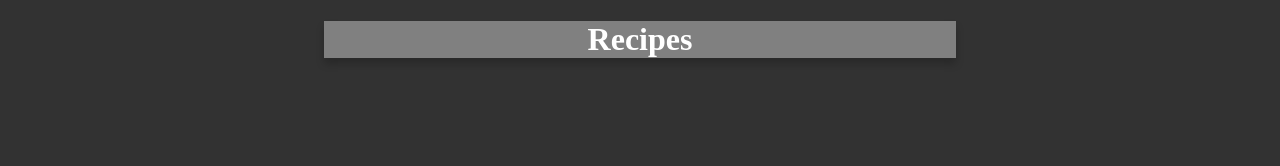
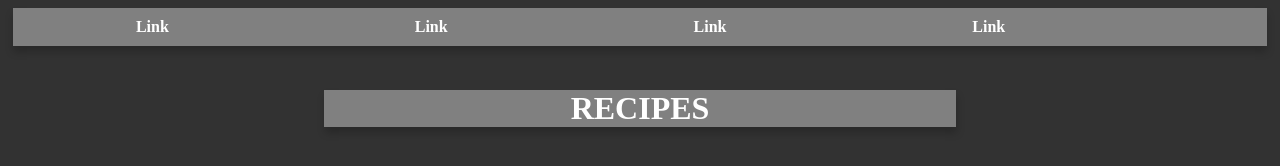
Before and after one commit to deantony/recipes, a plain HTML site: page index.html in a window 1280 px wide. Drawn offline with Linux system fonts and the light colour scheme.

Commit message:
css upgrade/added nav bar

```diff
--- a/index.html
+++ b/index.html
@@ -6,10 +6,14 @@
     </head>
     <body>
         <div class = "nav">
-
+            <a href = "/">Link</a>
+            <a href = "/">Link</a>
+            <a href = "/">Link</a>
+            <a href = "/">Link</a>
         </div>
+        <br>
         <div class ="header">
-            <h1>Recipes</h1>
+            <h1>RECIPES</h1>
         </div>
         <script src = "./main.js"></script>
     </body>
--- a/style.css
+++ b/style.css
@@ -1,15 +1,31 @@
 body{
     background-color: rgb(50, 50, 50);
     color: white;
+    font-family: 'Times New Roman', Times, serif;
 }
 .nav{
+    text-align: center;
+    background-color: gray;
+    box-shadow: 0 6px 8px 0 rgba(0, 0, 0, .2);
+    margin: 5px;
+    overflow: hidden;
+}
+.nav a{
+    float: left;
+    display: block;
+    padding: 10px 14px;
+    color: white;
+    width: 20%;
+}
+.nav a:hover{
+    box-shadow: 0 6px 8px 0 rgba(0, 0, 0, .2);
 }
 .header{
     text-align: center;
     background-color: gray;
-    box-shadow: 0 6px 8px 0 rgba(0, 0, 0, .2);
+    box-shadow: 1px 6px 8px 0 rgba(0, 0, 0, .2);
     margin: auto;
-    width: 50%
+    width: 50%;
 }
 a:link{
     font-weight: bold;
```
